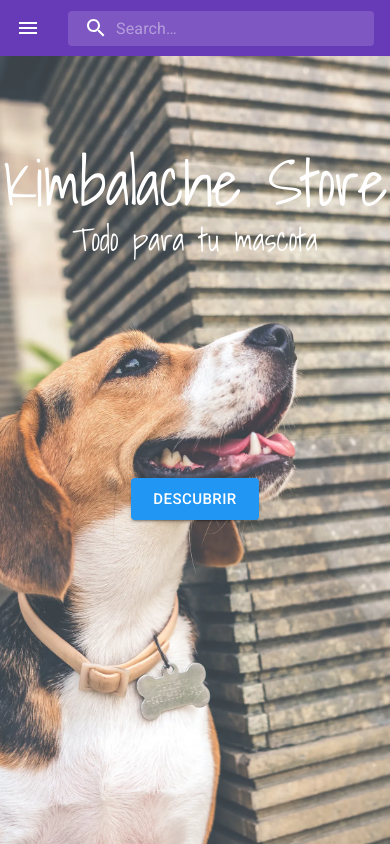
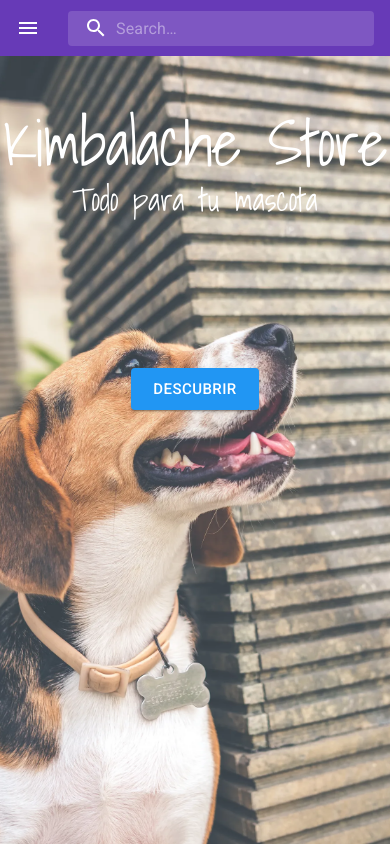
Before and after one commit to OnnigPano/mern-app, a React (Create React App) app in the folder client/: page / in a window 390 px wide. Built offline with nearby package versions, Linux system fonts and the light colour scheme.

Commit message:
fixed margin and padding for mobile

```diff
--- a/client/src/components/BackImg.js
+++ b/client/src/components/BackImg.js
@@ -12,6 +12,7 @@ const useStyles = makeStyles(theme => ({
         [theme.breakpoints.down('sm')]: {
             backgroundImage: `url(${dogImage})`,
             height: `calc(${document.querySelector('html').offsetHeight}px - 56px)`,
+            paddingTop: '50px'
         },
         [theme.breakpoints.up('sm')]: {
             backgroundImage: `url(${dogImage2})`,
--- a/client/src/containers/WelcomePage.js
+++ b/client/src/containers/WelcomePage.js
@@ -24,7 +24,6 @@ const useStyles = makeStyles(theme => ({
     title: {
         fontFamily: 'Shadows Into Light!important',
         color: 'white',
-        paddingTop: '20px',
         [theme.breakpoints.down('sm')]: {
             fontSize: '4rem'
         }
@@ -34,7 +33,7 @@ const useStyles = makeStyles(theme => ({
         color: 'white',
         [theme.breakpoints.down('sm')]: {
             fontSize: '2rem',
-            marginBottom: '220px'
+            marginBottom: '150px'
         },
         marginBottom: '300px'
     }
```
Also changed, not shown: 8 other files (tests, documents, lock files or other folders).
